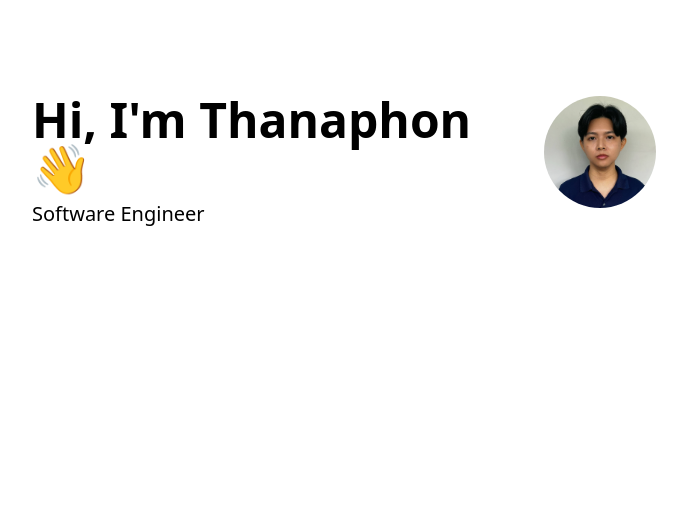
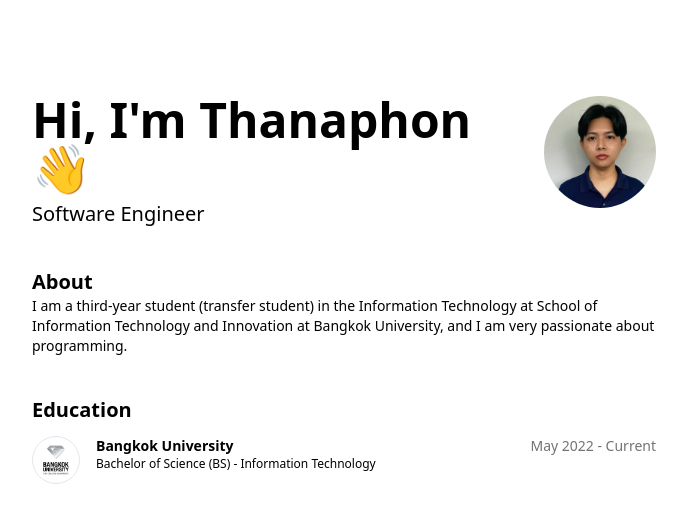
Before and after one commit to thanaphon-namj/thanaphon-namj.github.io, a React (Vite) app: page / in a window 1280 px wide. Shown: the top 522 px of the page, without its empty margins (296-983 px from the left). Built offline with nearby package versions, Linux system fonts and the light colour scheme.

Commit message:
Add Education section

```diff
--- a/src/App.jsx
+++ b/src/App.jsx
@@ -1,10 +1,14 @@
 import Intro from "./Sections/Intro";
+import About from "./Sections/About";
+import Education from "./Sections/Education";
 
 function App() {
   return (
     <div className="max-w-2xl mx-auto px-6 py-12 sm:py-24 font-sans antialiased">
       <div className="flex flex-col space-y-10">
         <Intro />
+        <About />
+        <Education />
       </div>
     </div>
   );
--- /dev/null
+++ b/src/Sections/Education.jsx
@@ -0,0 +1,49 @@
+import bu from "../Assets/bu.jpg";
+
+function Education() {
+  return (
+    <section className="flex flex-col gap-y-3">
+      <h2 className="font-bold text-xl">Education</h2>
+      <a href="https://www.bu.ac.th" className="block cursor-pointer">
+        <div className="flex">
+          <div className="flex-none">
+            <div className="flex size-12 border rounded-full overflow-hidden p-2">
+              <img src={bu} />
+            </div>
+          </div>
+          <div className="flex-grow ml-4 group">
+            <div className="flex flex-col">
+              <div className="flex justify-between items-center">
+                <h3 className="inline-flex justify-center items-center font-semibold text-xs sm:text-sm">
+                  Bangkok University{" "}
+                  <svg
+                    xmlns="http://www.w3.org/2000/svg"
+                    width="24"
+                    height="24"
+                    viewBox="0 0 24 24"
+                    fill="none"
+                    stroke="currentColor"
+                    strokeWidth="2"
+                    strokeLinecap="round"
+                    strokeLinejoin="round"
+                    className="size-4 opacity-0 group-hover:opacity-100 ease-out duration-300 group-hover:translate-x-1"
+                  >
+                    <path d="m9 18 6-6-6-6"></path>
+                  </svg>
+                </h3>
+                <div className="text-neutral-500 text-xs sm:text-sm text-right tabular-nums">
+                  May 2022 - Current
+                </div>
+              </div>
+              <div className="text-xs">
+                Bachelor of Science (BS) - Information Technology
+              </div>
+            </div>
+          </div>
+        </div>
+      </a>
+    </section>
+  );
+}
+
+export default Education;
```
Also changed, not shown: src/Assets/bu.jpg (added).
